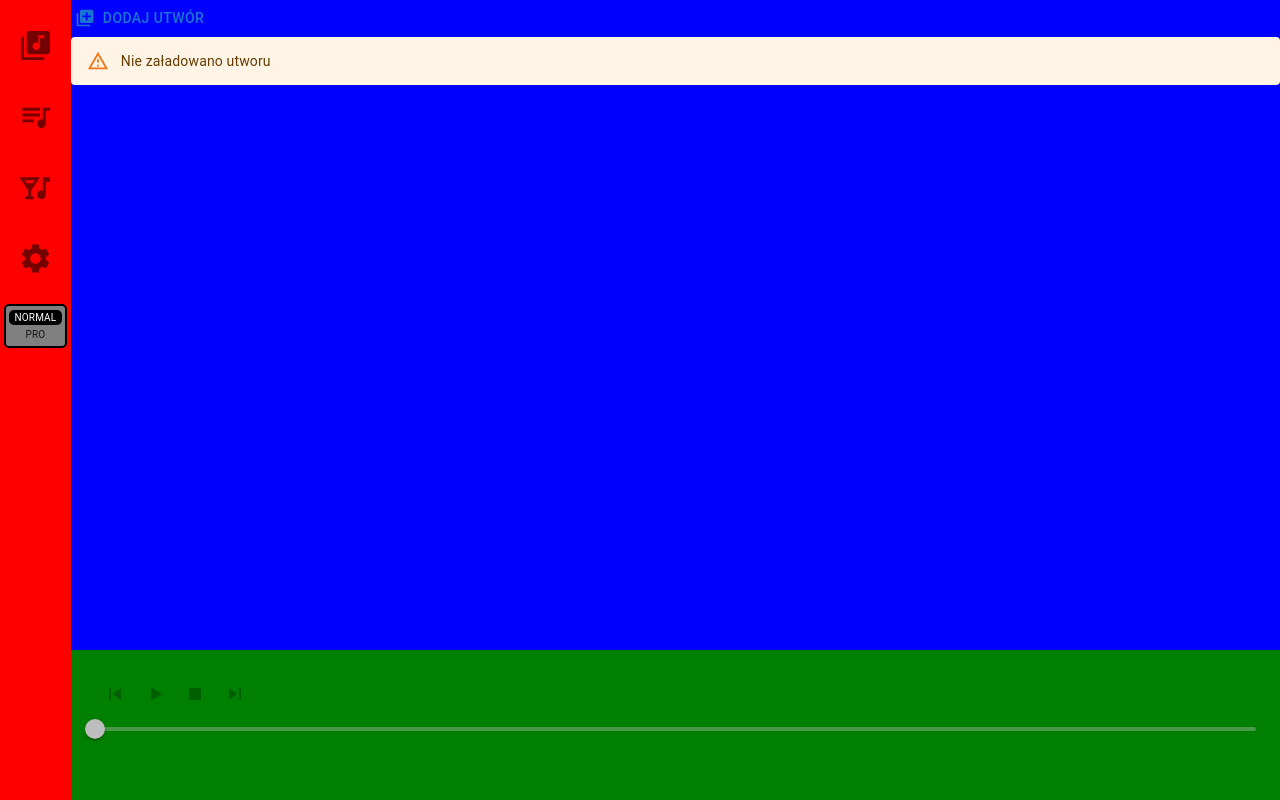
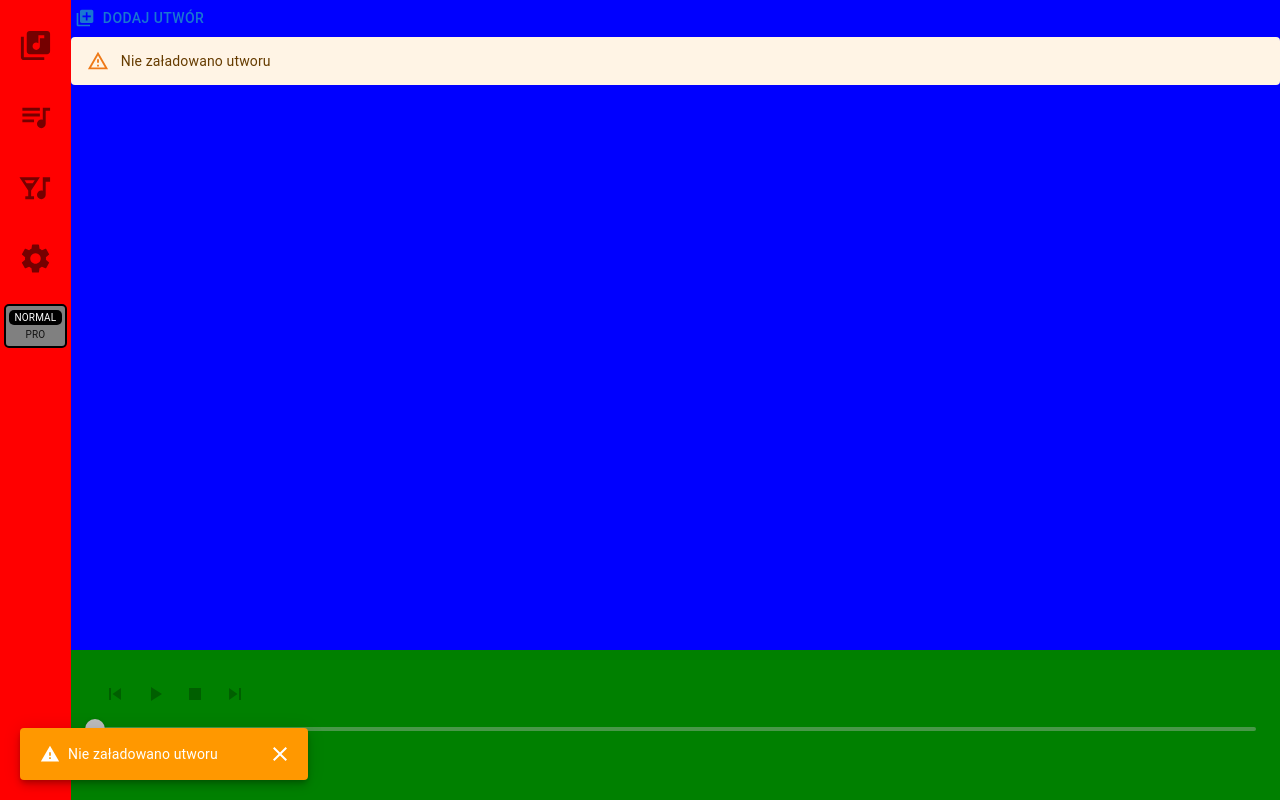
Before and after one commit to oskartrapczynski/musicplayer, a React (Vite) app: page / in a window 1280 px wide. Both pictures are taken after a click on the button "DODAJ UTWÓR". Built offline with nearby package versions, Linux system fonts and the light colour scheme.

Commit message:
add snackbar notifications with exit button

```diff
--- a/package.json
+++ b/package.json
@@ -29,6 +29,7 @@
     "@mui/styled-engine-sc": "^6.0.0-alpha.6",
     "electron-updater": "^6.1.1",
     "node-id3": "^0.2.6",
+    "notistack": "^3.0.1",
     "react-router-dom": "^6.21.0",
     "styled-components": "^6.1.1"
   },
--- a/src/main/utils/readMusicFile.ts
+++ b/src/main/utils/readMusicFile.ts
@@ -1,6 +1,6 @@
 import { readFile } from 'fs'
 
-const readMusicFile = async (path) => {
+const readMusicFile = async (path: string) => {
   return new Promise<Buffer>((resolve, reject) => {
     readFile(path, function (err, data) {
       if (err) {
--- a/src/renderer/src/App.tsx
+++ b/src/renderer/src/App.tsx
@@ -14,6 +14,8 @@ import { BrowserRouter, Route, Routes } from 'react-router-dom'
 import { MusicResponse, READ_MUSIC_STATE } from '@global'
 import { openDialogMusicFile } from './utils'
 import { usePlayer } from './hooks'
+import { enqueueSnackbar, SnackbarProvider } from 'notistack'
+import { SnackbarCloseButton } from '@renderer/components'
 
 const App = () => {
   const [appMode, setAppMode] = useState(APP_MODE.NORMAL)
@@ -37,13 +39,20 @@ const App = () => {
 
   const handleOpenMusicFile = async () => {
     const data = await openDialogMusicFile()
-    // setSrc(data.song)
-    if (data?.info === READ_MUSIC_STATE.ERROR || data?.info === READ_MUSIC_STATE.CANCELLED) return
+    console.log(data?.info)
+    if (data?.info !== READ_MUSIC_STATE.SUCCESS) {
+      enqueueSnackbar('Nie załadowano utworu', { variant: 'warning' })
+      return
+    }
     setPlayer({ song: data?.song, tags: data?.tags, info: data?.info as READ_MUSIC_STATE })
+    enqueueSnackbar('Załadowano utworu', { variant: 'success' })
   }
 
   return (
     <>
+      <SnackbarProvider
+        action={(snackbarKey) => <SnackbarCloseButton snackbarKey={snackbarKey} />}
+      />
       <BrowserRouter>
         <Routes>
           <Route
--- a/src/renderer/src/components/index.ts
+++ b/src/renderer/src/components/index.ts
@@ -10,6 +10,7 @@ import MenuApp from './player/MenuApp'
 import SwitchAppMode from './player/SwitchAppMode'
 import ContentSection from './player/ContentSection'
 import Queue from './player/Queue'
+import SnackbarCloseButton from './notistack/SnackbarCloseButton'
 
 export {
   MenuControlBottom,
@@ -23,5 +24,6 @@ export {
   MenuApp,
   SwitchAppMode,
   ContentSection,
-  Queue
+  Queue,
+  SnackbarCloseButton
 }
--- /dev/null
+++ b/src/renderer/src/components/notistack/SnackbarCloseButton.tsx
@@ -0,0 +1,19 @@
+import { IconButton } from '@mui/material'
+import CloseIcon from '@mui/icons-material/Close'
+import { SnackbarKey, useSnackbar } from 'notistack'
+
+interface Props {
+  snackbarKey: SnackbarKey
+}
+
+const SnackbarCloseButton = ({ snackbarKey }: Props) => {
+  const { closeSnackbar } = useSnackbar()
+
+  return (
+    <IconButton onClick={() => closeSnackbar(snackbarKey)}>
+      <CloseIcon htmlColor="#fff" />
+    </IconButton>
+  )
+}
+
+export default SnackbarCloseButton
```
Also changed, not shown: 1 other file (tests, documents, lock files or other folders).
